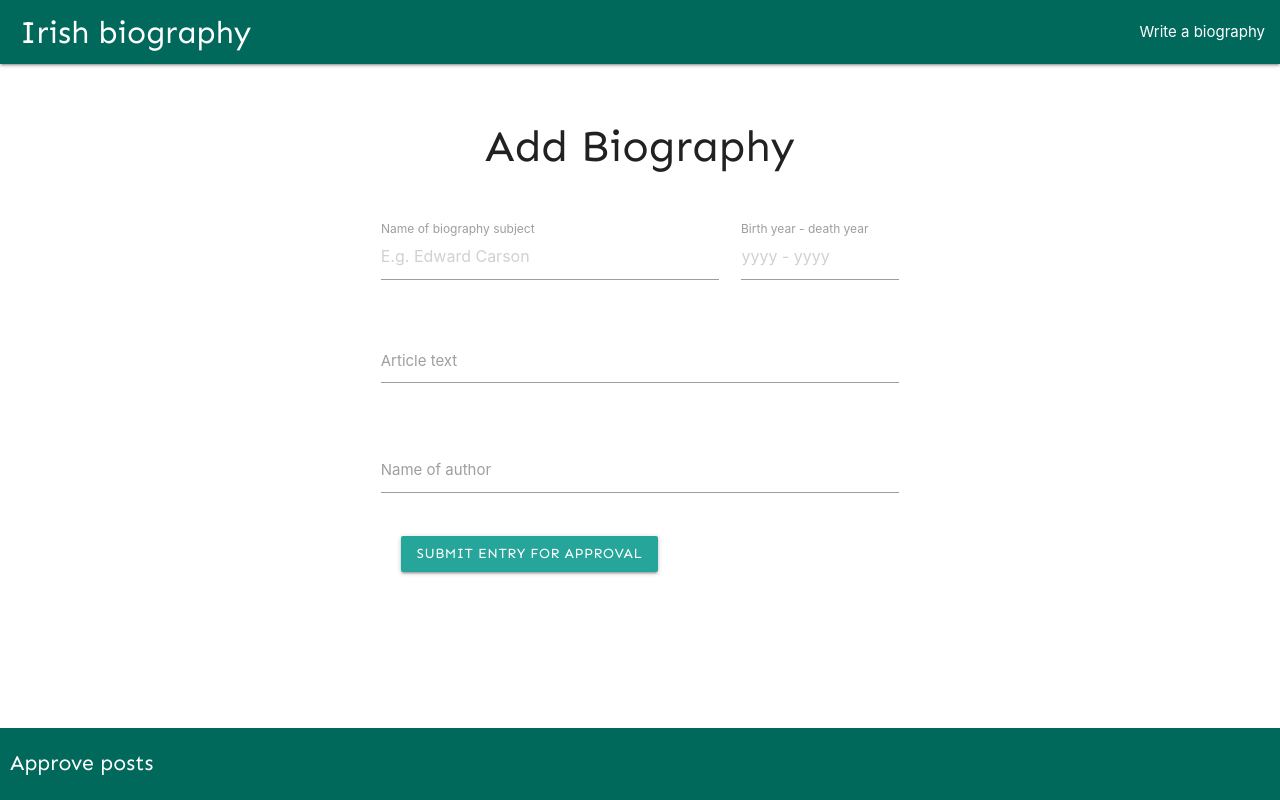
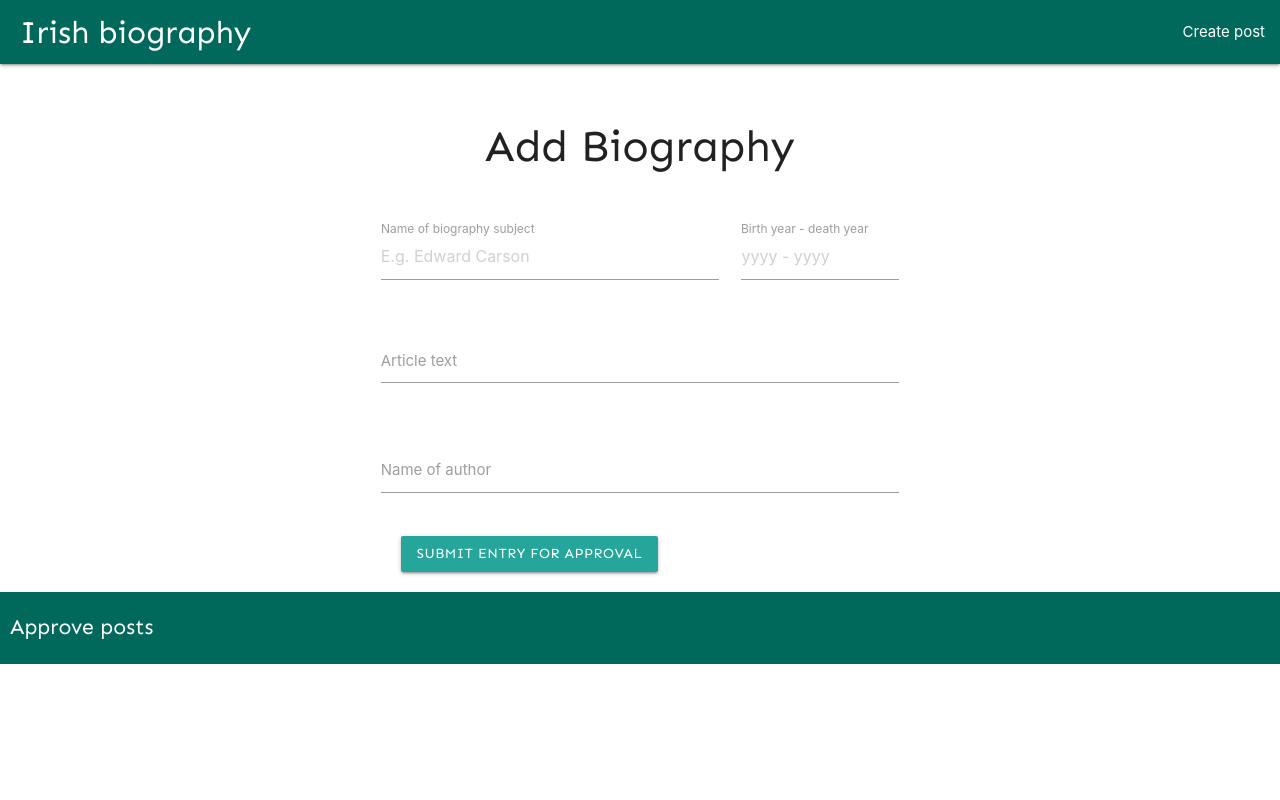
Before and after one commit to cc1005/third_milestone_project, a Flask app: page /add_post in a window 1280 px wide. Run offline with Flask 2, Linux system fonts and the light colour scheme; some libraries are stand-ins or nearby versions.

Commit message:
updated footer and text to suit collapsing viewport size better

```diff
--- a/templates/base.html
+++ b/templates/base.html
@@ -18,14 +18,14 @@
 		<div class="nav-wrapper teal darken-3 left-margin-clearance">
 			<a href="/" class="left brand-logo custom-headings-title">Irish biography</a>
 			<ul id="nav-mobile" class="right">
-				<li><a href="/add_post">Write a biography</a></li>
+				<li><a href="/add_post">Create post</a></li>
 			</ul>
 		</div>
 	</nav>
 
 	{% block content %} {% endblock %}
 
-	<footer class="footer-fixed page-footer teal darken-3 left-margin-clearance-footer">
+	<footer class="page-footer teal darken-3 left-margin-clearance-footer">
 		<div class="row">
 			<div>
 				<a href="/approve_posts"class="white-text left custom-headings-footer">Approve posts</a>
```
